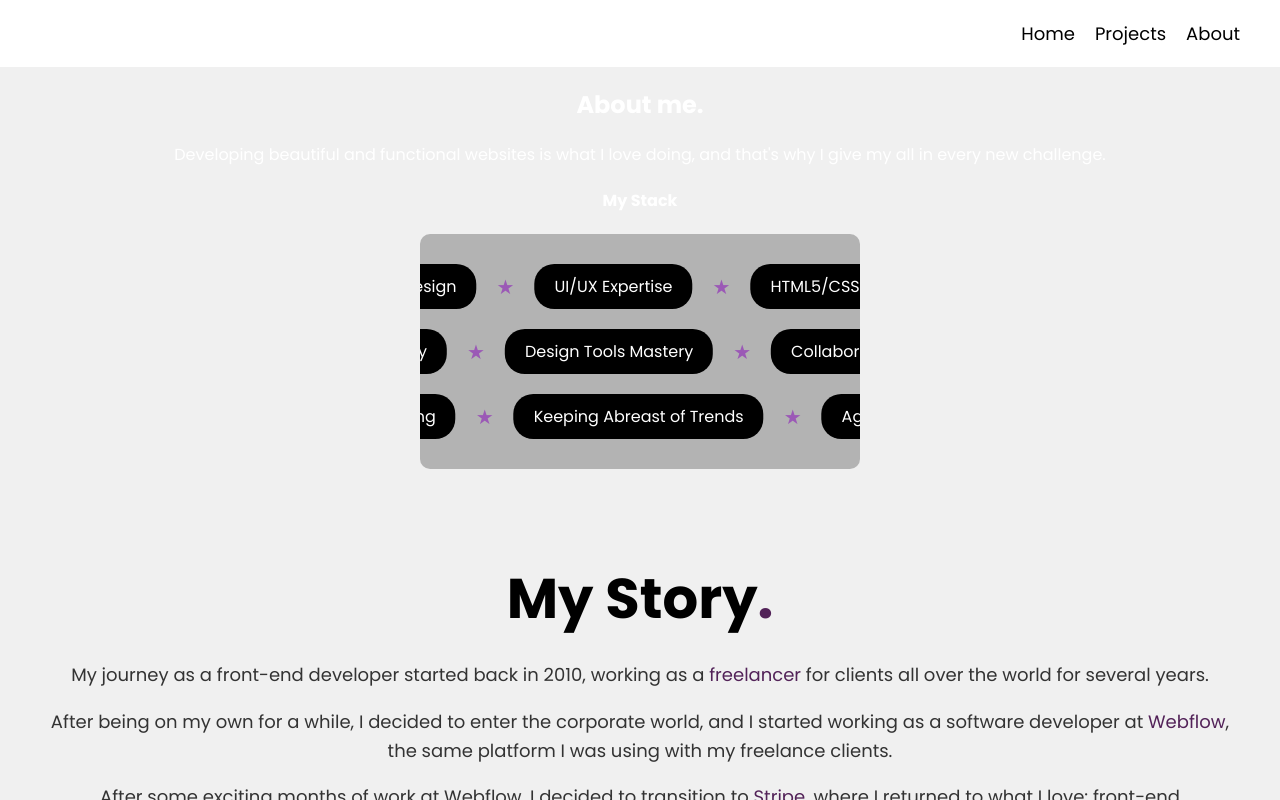
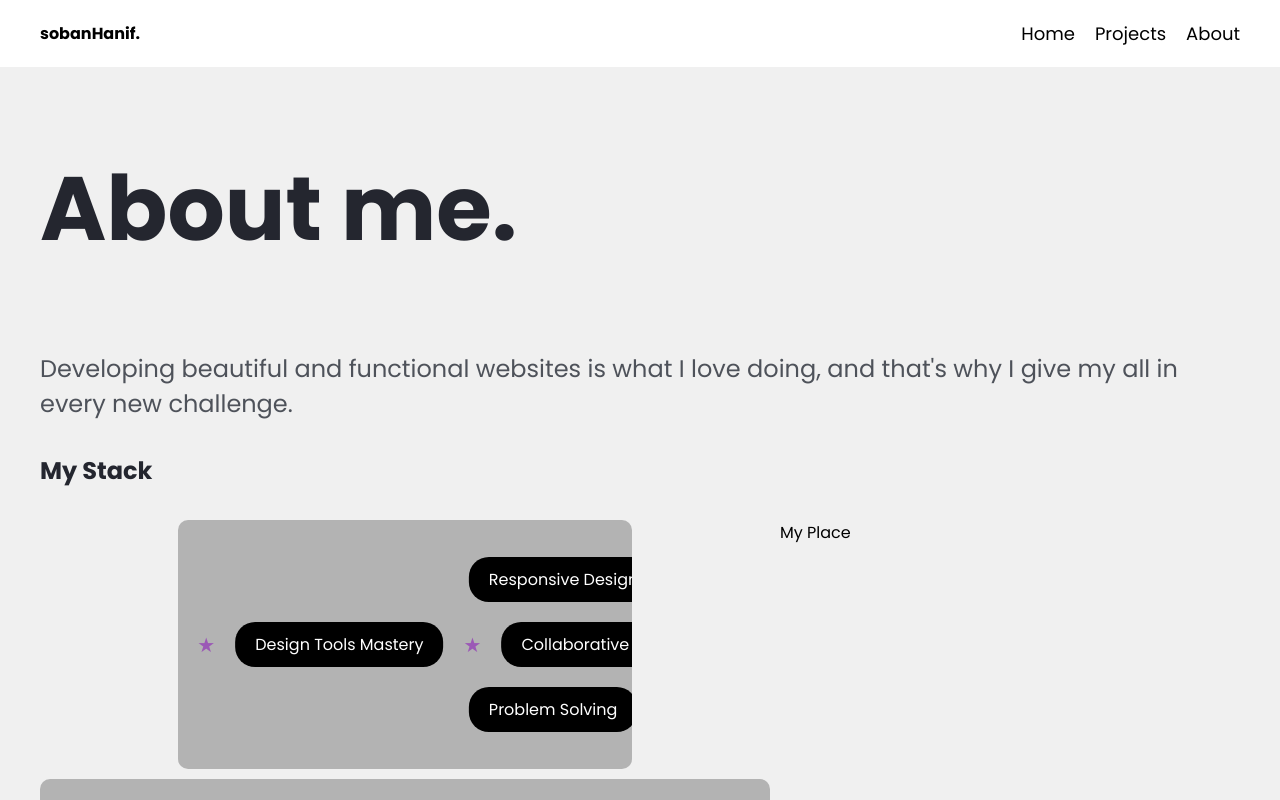
Before and after one commit to Sobanhanif4/portfolio-react, a React (Vite) app: page /about in a window 1280 px wide. Built offline with nearby package versions, Linux system fonts and the light colour scheme; no server answers.

Commit message:
added changes in about

```diff
--- a/package.json
+++ b/package.json
@@ -10,8 +10,10 @@
     "preview": "vite preview"
   },
   "dependencies": {
+    "d3": "^7.9.0",
     "react": "^18.3.1",
-    "react-dom": "^18.3.1"
+    "react-dom": "^18.3.1",
+    "topojson-client": "^3.1.0"
   },
   "devDependencies": {
     "@eslint/js": "^9.9.0",
--- a/src/pages/AboutPage.jsx
+++ b/src/pages/AboutPage.jsx
@@ -5,18 +5,16 @@ import Globe from "./components/Globe";
 const AboutPage = () => {
   return (
     <>
-
       <section>
-
-        <h1>About me.</h1>
-        <p>
-        <Globe />
-          Developing beautiful and functional websites is what I love doing, and
-          that's why I give my all in every new challenge.
+        <div className="abt-h1-p-h4">
+          <h1 className="abt-h1">About me.</h1>
+          <p className="abt-p">
+            Developing beautiful and functional websites is what I love doing,
+            and that's why I give my all in every new challenge.
           </p>
-
-        <h4>My Stack</h4>
-
+          <h4 className="abt-h4">My Stack</h4>
+        </div>
+        <div className="globe-and-scroll-container">
           <div id="scroll-container">
             {/* Row moving from left to right */}
             <div className="scroll-row scroll-row-left">
@@ -63,6 +61,8 @@ const AboutPage = () => {
               <span className="scroll-text">Agile Methodologies</span>
             </div>
           </div>
+          <Globe />
+        </div>
       </section>
 
       <Story />
--- a/src/pages/components/Globe.jsx
+++ b/src/pages/components/Globe.jsx
@@ -1,12 +1,226 @@
-import "../../styles/Globe.css";
-
+import React, { useEffect } from "react";
+import * as d3 from "d3";
+import * as topojson from "topojson-client";
+import "../../styles/Globe.css"; // Adjust the path if needed
+import { div } from "three/webgpu";
 
 const Globe = () => {
+  useEffect(() => {
+    const config = {
+      rotationDelay: 0,
+      scaleFactor: 0.75,
+      degPerSec: 6,
+      angles: { x: -100, y: -20, z: 0 },
+      colors: {
+        water: "#111",
+        land: "#424447",
+        pakistan: "#00FF00", // Green color for Pakistan
+        hover: "#eee",
+      },
+    };
+
+    const state = {
+      currentCountry: null,
+      lastTime: d3.now(),
+      degPerMs: config.degPerSec / 1000,
+      isDragging: false,
+      startX: 0,
+      startY: 0,
+      pakistan: null,
+    };
+
+    const elements = {
+      countryLabel: d3.select("#countryLabel"),
+      canvas: d3.select("#globe"),
+      context: d3.select("#globe").node().getContext("2d"),
+    };
+
+    const projection = d3.geoOrthographic().precision(0.1);
+    const path = d3.geoPath(projection).context(elements.context);
+    let autorotate, land, countries, countryList;
+
+    const setAngles = () => {
+      const rotation = projection.rotate();
+      rotation[0] = config.angles.x;
+      rotation[1] = config.angles.y;
+      rotation[2] = config.angles.z;
+      projection.rotate(rotation);
+    };
+
+    const scale = () => {
+      const width = document.documentElement.clientWidth * config.scaleFactor;
+      const height = document.documentElement.clientHeight * config.scaleFactor;
+      elements.canvas.attr("width", width).attr("height", height);
+      projection
+        .scale(Math.min(width, height) / 2)
+        .translate([width / 2, height / 2]);
+      render();
+    };
+
+    const startRotation = (delay) => {
+      autorotate.restart(rotate, delay || 0);
+    };
+
+    const dragstarted = (event) => {
+      state.isDragging = true;
+      state.startX = event.x;
+      state.startY = event.y;
+      autorotate.stop();
+    };
+
+    const dragged = (event) => {
+      if (!state.isDragging) return;
+
+      const sensitivity = 0.25; // Adjust the sensitivity of rotation
+      const dx = (event.x - state.startX) * sensitivity;
+      const dy = (event.y - state.startY) * sensitivity;
+      state.startX = event.x;
+      state.startY = event.y;
+
+      const rotation = projection.rotate();
+      rotation[0] += dx;
+      rotation[1] -= dy;
+      projection.rotate(rotation);
+
+      render();
+    };
+
+    const dragended = () => {
+      state.isDragging = false;
+      startRotation(config.rotationDelay);
+    };
+
+    const render = () => {
+      const { context } = elements;
+      const width = document.documentElement.clientWidth;
+      const height = document.documentElement.clientHeight;
+      context.clearRect(0, 0, width, height);
+      fill({ type: "Sphere" }, config.colors.water);
+      fill(land, config.colors.land);
+
+      if (state.pakistan) {
+        elements.countryLabel.style("color", config.colors.pakistan);
+        fill(state.pakistan, config.colors.pakistan);
+      }
+
+      if (state.currentCountry && state.currentCountry !== state.pakistan) {
+        elements.countryLabel.style("color", "white");
+        fill(state.currentCountry, config.colors.hover);
+      }
+    };
+
+    const fill = (obj, color) => {
+      elements.context.beginPath();
+      path(obj);
+      elements.context.fillStyle = color;
+      elements.context.fill();
+    };
+
+    const rotate = (elapsed) => {
+      const now = d3.now();
+      const diff = now - state.lastTime;
+      if (diff < elapsed) {
+        const rotation = projection.rotate();
+        rotation[0] += diff * state.degPerMs;
+        projection.rotate(rotation);
+        render();
+      }
+      state.lastTime = now;
+    };
+
+    const loadData = async (cb) => {
+      const world = await d3.json(
+        "https://unpkg.com/world-atlas@2.0.2/countries-110m.json"
+      );
+      let countryNames = await d3.tsv(
+        "https://gist.githubusercontent.com/mbostock/4090846/raw/07e73f3c2d21558489604a0bc434b3a5cf41a867/world-country-names.tsv"
+      );
+      cb(world, countryNames);
+    };
+
+    const getCountry = (event) => {
+      const pos = projection.invert(d3.pointer(event));
+      return countries.features.find((f) =>
+        f.geometry.coordinates.find(
+          (c1) =>
+            d3.polygonContains(c1, pos) ||
+            c1.some((c2) => d3.polygonContains(c2, pos))
+        )
+      );
+    };
+
+    const mousemove = (event) => {
+      const country = getCountry(event);
+      if (!country) {
+        if (state.currentCountry) {
+          leave(state.currentCountry);
+          state.currentCountry = null;
+          render();
+        }
+        return;
+      }
+      if (country === state.currentCountry) return;
+      state.currentCountry = country;
+      render();
+      enter(country);
+    };
+
+    const enter = (country) => {
+      const name =
+        countryList.find((c) => parseInt(c.id) === parseInt(country.id))
+          ?.name || "";
+      elements.countryLabel.text(name);
+    };
+
+    const leave = (country) => {
+      elements.countryLabel.text("");
+    };
+
+    const init = () => {
+      setAngles();
+      elements.canvas
+        .call(
+          d3
+            .drag()
+            .on("start", dragstarted)
+            .on("drag", dragged)
+            .on("end", dragended)
+        )
+        .on("mousemove", mousemove)
+        .on("touchmove", mousemove);
+
+      loadData((world, cList) => {
+        land = topojson.feature(world, world.objects.land);
+        countries = topojson.feature(world, world.objects.countries);
+        countryList = cList;
+
+        state.pakistan = countries.features.find((country) => {
+          const countryData = countryList.find(
+            (c) => parseInt(c.id, 10) === parseInt(country.id, 10)
+          );
+          return countryData && countryData.name === "Pakistan";
+        });
+
+        window.addEventListener("resize", scale);
+        scale();
+        autorotate = d3.timer(rotate);
+      });
+    };
+
+    init();
+
+    return () => {
+      window.removeEventListener("resize", scale);
+      if (autorotate) autorotate.stop();
+    };
+  }, []);
+
   return (
     <>
-    <section>
-      <div className="countryLabel"></div>
-      </section>
+      <data>My Place</data>
+      <div className="globe-main">
+        <canvas id="globe" className="globe"></canvas>
+      </div>
     </>
   );
 };
--- a/src/styles/AboutPage.css
+++ b/src/styles/AboutPage.css
@@ -1,4 +1,4 @@
-#scroll-container {
+/* #scroll-container {
   background-color: #b3b3b3;
   border-radius: 10px;
   padding: 20px;
@@ -13,7 +13,6 @@
   display: flex;
   align-items: center;
   white-space: nowrap;
-  /* overflow: hidden; */
   padding: 10px 0;
 }
 
@@ -39,7 +38,6 @@
   margin: 0 10px;
 }
 
-/* Keyframes for left to right */
 @keyframes scroll-left-to-right {
   0% {
     transform: translateX(-90%);
@@ -49,7 +47,6 @@
   }
 }
 
-/* Keyframes for right to left */
 @keyframes scroll-right-to-left {
   0% {
     transform: translateX(0%);
@@ -57,4 +54,101 @@
   100% {
     transform: translateX(-100%);
   }
-}
+} */
+
+
+
+/* Container to hold the globe and scroll container side by side */
+.globe-and-scroll-container {
+    display: grid;
+    grid-template-columns: 1fr 1fr;
+    gap: 10px;
+    align-items: start;
+    margin: 20px;
+    width: 1200px;
+    margin: auto;
+    overflow: hidden;
+  }
+
+  .abt-h1-p-h4{
+    width: 1200px;
+    margin: auto;
+  }
+
+  .abt-h1 {
+    font-size: 90px;
+    color: #24262f;
+  }
+  .abt-h4 {
+    font-size: 24px;
+    color: #24262f;
+  }
+
+  .abt-p{
+    font-size: 24px;
+    color: #4e525a;
+  }
+
+
+  /* Existing styles for the scroll container */
+  #scroll-container {
+    background-color: #b3b3b3;
+    border-radius: 10px;
+    padding: 27px;
+    overflow: hidden;
+    width: 100%;
+    max-width: 400px;
+    margin: auto;
+    position: relative;
+  }
+
+  .scroll-row {
+    display: flex;
+    align-items: center;
+    white-space: nowrap;
+    padding: 10px 0;
+  }
+
+  .scroll-row-left {
+    animation: scroll-left-to-right 30s linear infinite;
+  }
+
+  .scroll-row-right {
+    animation: scroll-right-to-left 30s linear infinite;
+  }
+
+  .scroll-text {
+    background-color: black;
+    color: white;
+    padding: 10px 20px;
+    border-radius: 20px;
+    margin: 0 10px;
+  }
+
+  .star-icon {
+    color: #9b59b6;
+    font-size: 20px;
+    margin: 0 10px;
+  }
+
+  /* Keyframes for left to right */
+  @keyframes scroll-left-to-right {
+    0% {
+      transform: translateX(100%); /* Start off-screen right */
+    }
+    100% {
+      transform: translateX(-100%); /* End off-screen left */
+    }
+  }
+
+  /* Keyframes for right to left */
+  @keyframes scroll-right-to-left {
+    0% {
+      transform: translateX(-100%); /* Start off-screen left */
+    }
+    100% {
+      transform: translateX(100%); /* End off-screen right */
+    }
+  }
+
+  /* Globe styling */
--- a/src/styles/Globe.css
+++ b/src/styles/Globe.css
@@ -1,22 +1,14 @@
 .globe {
-    cursor: move;
-    /* Add dimensions and positioning if needed */
-    width: 100%; /* Example: make it responsive */
-    height: 500px; /* Example: set a specific height */
+  cursor: move;
+  width: 730px;
+  display: block;
+  /* margin: 0 auto; */
+  padding: 10px 0px;
+  /* height: 280px; */
 }
 
-.countryLabel {
-    font-family: Courier, monospace; /* Fallback font */
-    color: black;
-    font-size: 14px; /* Adjust font size */
-    margin: 20px 50px; /* Adjust margins for better spacing */
+.globe-main {
+  background-color: #b3b3b3;
+  border-radius: 10px;
+  height: 250px;
 }
-
-body {
-  background-color: #333;
-  color: white; /* Ensure text is visible on dark background */
-  text-align: center;
-  font-family: Arial, sans-serif; /* Consider a more readable font */
-  margin: 0; /* Remove default body margin */
-  padding: 0; /* Remove default body padding */
-}
```
Also changed, not shown: 1 other file (tests, documents, lock files or other folders). Lines whose indentation alone changed are shown as unchanged.
